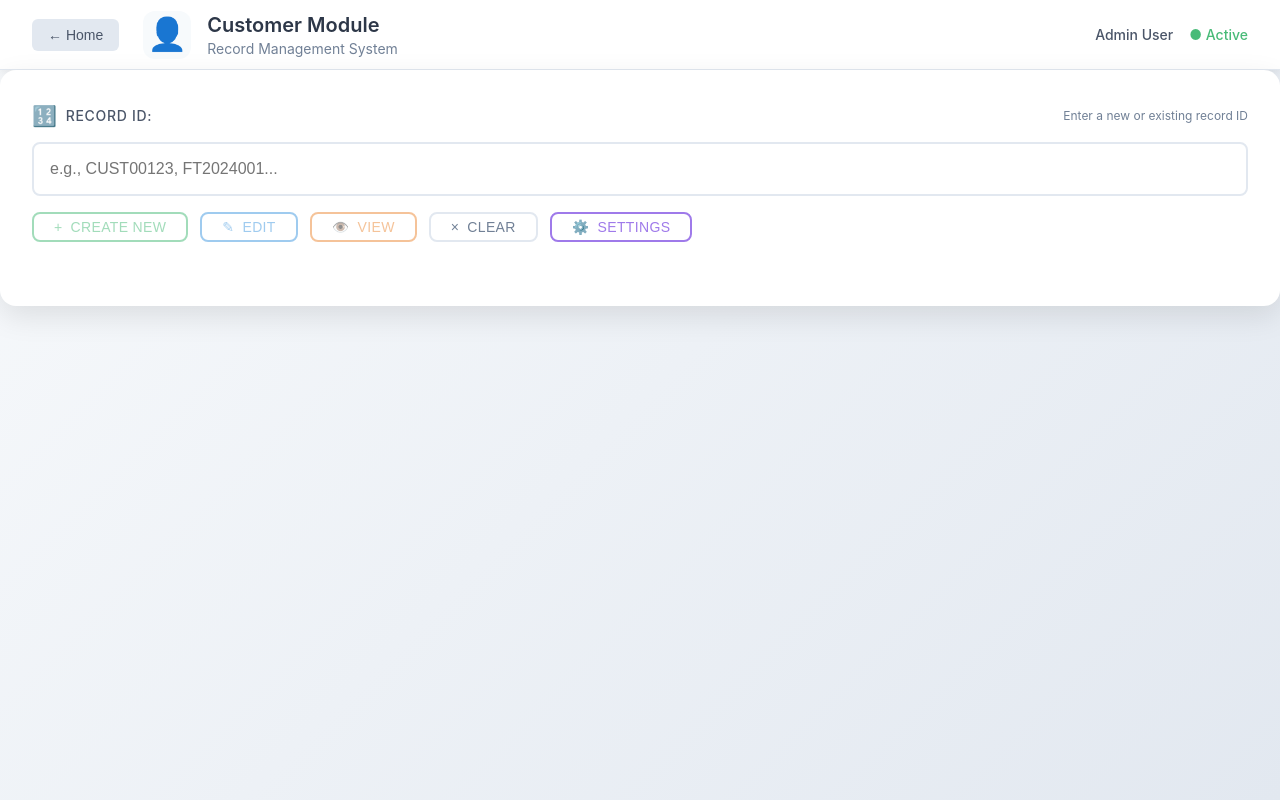
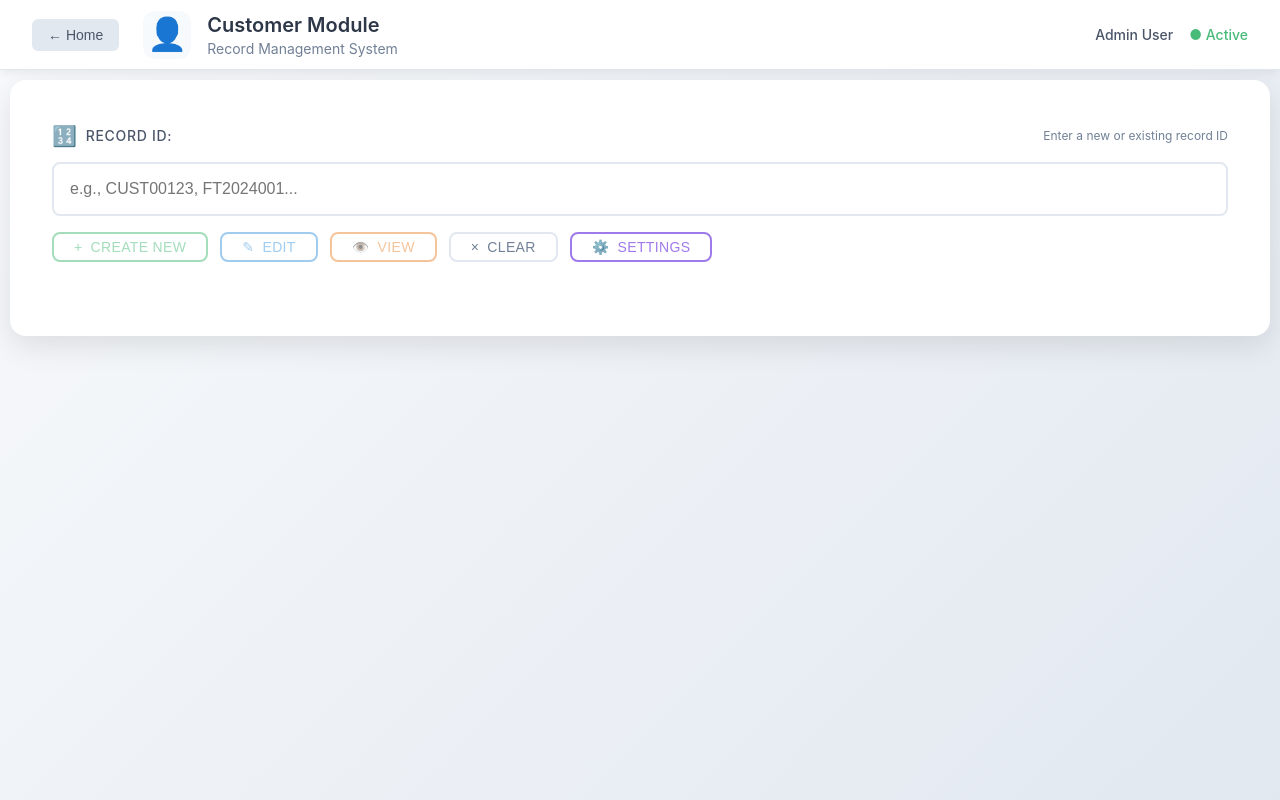
Before and after one commit to PrinceAbir/1t_project1, a React (Create React App) app: page /mainapp in a window 1280 px wide. Built offline with nearby package versions, Linux system fonts and the light colour scheme.

Commit message:
fixed full screen overflow issue

```diff
--- a/src/App.css
+++ b/src/App.css
@@ -18,8 +18,7 @@ body {
 
 /* Full Screen Container */
 .App {
-  width: 100vw;
-  height: 100vh;
+  width: 100%;
   overflow: hidden;
 }
 
--- a/src/MainApp.css
+++ b/src/MainApp.css
@@ -101,6 +101,8 @@
   border-radius: 16px;
   box-shadow: 0 10px 30px rgba(0, 0, 0, 0.1);
   overflow: hidden;
+  margin: 10px;
+  padding: 10px;
 }
 
 .input-header {
@@ -636,7 +638,7 @@
 }
 
 .explorer-content {
-  padding: 1rem;
+  padding: 5px;
 }
 
 /* Footer */
```
